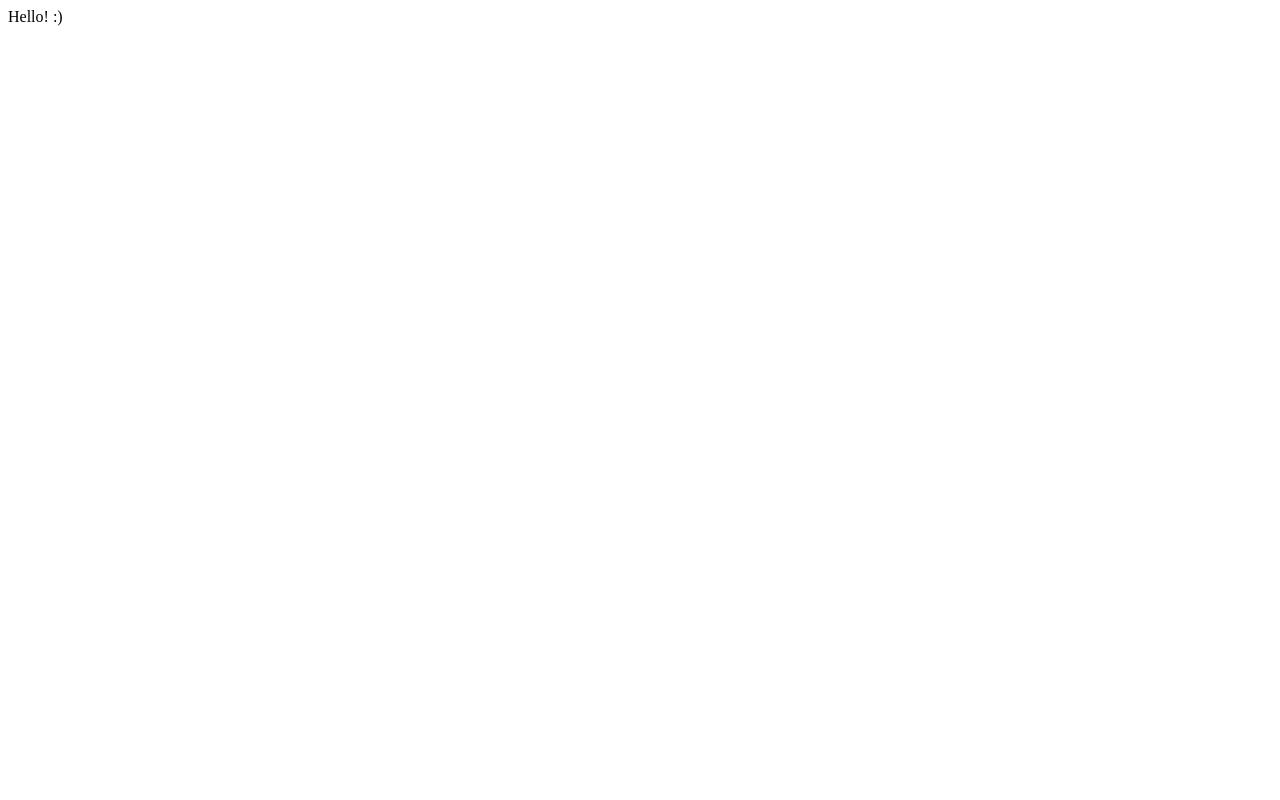
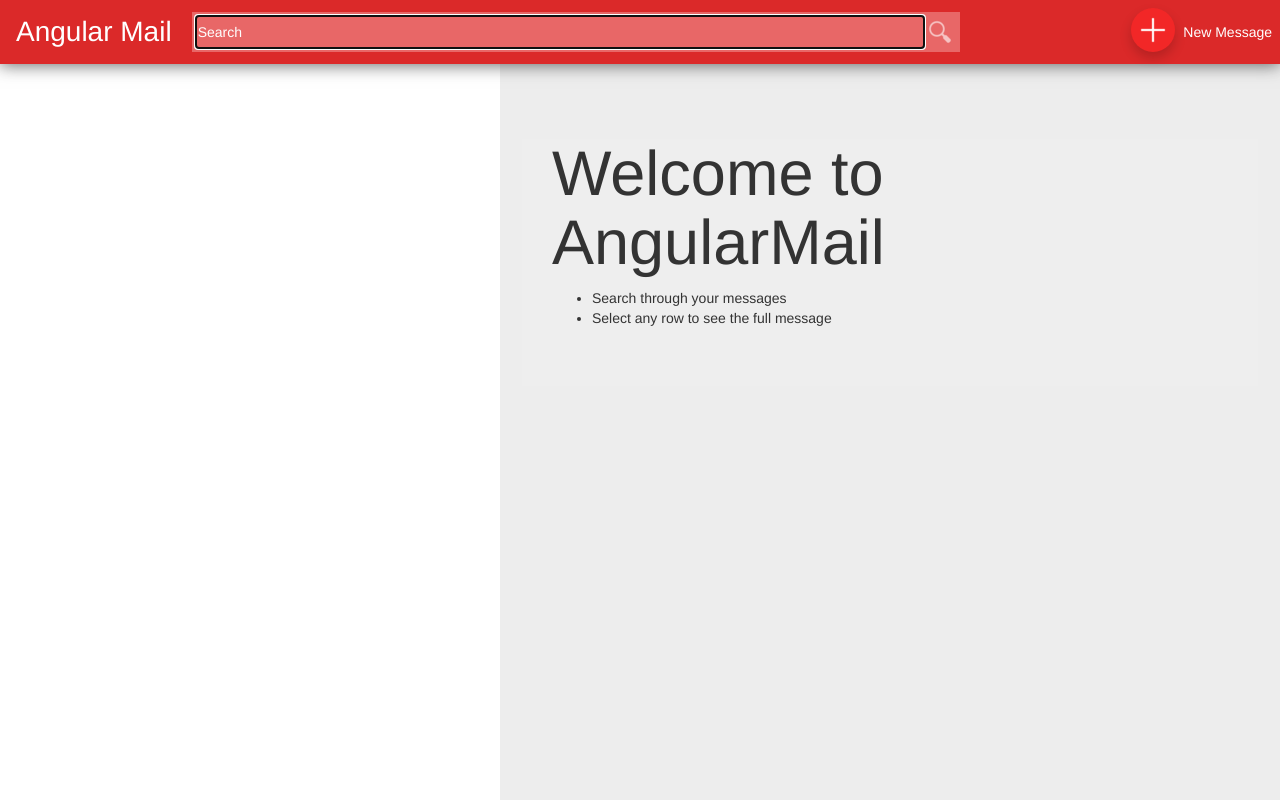
Before and after one commit to Adriaaaaan/es6-mail-nodejs, a Flask app: page / in a window 1280 px wide. Before the commit the page is almost empty. Run offline with Flask 2, Linux system fonts and the light colour scheme; data that the repository does not hold is empty; some libraries are stand-ins or nearby versions.

Commit message:
added sending of emails

```diff
--- a/server.py
+++ b/server.py
@@ -1,4 +1,5 @@
 from flask import Flask
+from flask import jsonify
 from flask import request, url_for,redirect
 from pymongo import MongoClient
 import json
@@ -13,8 +14,30 @@ db = client.angularMail
 def toJson(data):
     return json.dumps(data, default=json_util.default)
 
+@app.route('/')
+def index():
+    return app.send_static_file('index.html')
 
-@app.route('/rest/messages')
+@app.route('/rest/messages', methods=['GET', 'POST'])
+def messages():
+    if request.method == 'POST':
+        return addMessage(request.get_json())
+    else:
+        return getMessages()
+
+
+@app.route('/rest/messages/<id>')
+def getMessage(id):
+    result = db.messages.find_one({'_id': ObjectId(id)})
+    return toJson(result)
+
+def addMessage(post):
+    id = db.messages.insert(post)
+    response = jsonify()
+    response.status_code = 201
+    response.autocorrect_location_header = False
+    return response
+
 def getMessages():
     rows = int(request.args.get('resultsNumber', 100))
     start = int(request.args.get('startNumber', 0))
@@ -24,11 +47,6 @@ def getMessages():
       json_results.append(result)
     return toJson(json_results)
 
-@app.route('/rest/messages/<id>')
-def getMessage(id):
-    result = db.messages.find_one({'_id': ObjectId(id)})
-    return toJson(result)
-
 if __name__ == '__main__':
   app.debug = True
   app.run(
--- a/static/css/app.css
+++ b/static/css/app.css
@@ -47,19 +47,31 @@ html, body {
     font-size: 2em;
     line-height: 48px;
     float:left;
-	margin-left:8px;
-	margin-right:16px;
+    padding-right:16px;
+}
+
+.mainHeaderAction {
+    cursor:pointer;
+    float: right;
+    height: 48px;
+    line-height: 48px;
+}
+
+.primaryAction{
+    float: left;
+    border-radius: 50%;
+    background: rgb(242, 39, 39);
+    box-shadow: 0 6px 12px rgba(0, 0, 0, 0.18);
+    margin-right: 8px;
 }
 
 .mainSearchBox {
     float:left;
     padding: 4px;
-	margin-left: 12px;
     height: 40px;
     color: white;
-	margin: 4px;
-	width: calc(100% - 156px - 32px);
     max-width: 768px;
+    width:100%;
     background: rgba(249, 188, 188, 0.42);
 }
 
--- a/static/css/phone.css
+++ b/static/css/phone.css
@@ -1,3 +1,5 @@
-@media (max-width: 960px) {
-
+@media (max-width: 599px) {
+    .hideForPhone {
+        display:none;
+    }
 }
--- a/static/index.html
+++ b/static/index.html
@@ -13,18 +13,20 @@
     <body ng-controller='MessageListCtrl'>
         <header class="mainHeader">
             <div class="mainHeaderTitle">Angular Mail</div>
+            <div ng-click="newMessage()" class="mainHeaderAction">
+                <div class="primaryAction"><div class="icn white_new" style="float: left;margin: 6px;"></div></div>
+                <div class="hideForPhone" style="overflow: hidden;color:white;">New Message</div>
+            </div>
+            <div style="padding:4px;overflow:hidden;">
                 <div class="mainSearchBox">
                     <input   ng-model="searchQuery" type="search" placeholder="Search" autofocus/>
                     <div class="icn search" style="float:right;"></div>
                 </div>
-				<div ng-click="newMessage()" style="cursor:pointer;float:right;height: 48px;line-height: 48px;">
-					<div class="icn white_new" style="float: left;line-height: 48px;margin: 8px;"></div>
-					<div style="overflow: hidden;color:white;">New Message</div>
             </div>
         </header>
         <div class="mainContent" >
             <div class="resultsPanel transitions">
-					<div ng-repeat="message in messages | filter:searchQuery" ng-class="{selected: message._id.$oid === selectedMessageId}"  class="row">
+                <div ng-repeat="message in messages| filter:searchQuery | orderBy: 'received':true" ng-class="{selected: message._id.$oid === selectedMessageId}"  class="row">
                     <messages-list-item  message="message"  ng-click="selectMessage(message)"></messages-list-item>
                 </div>
             </div>
--- a/static/js/controllers.js
+++ b/static/js/controllers.js
@@ -2,46 +2,56 @@
 
 /* Controllers */
 
-var appControllers = angular.module('appControllers',[]);
+var appControllers = angular.module('appControllers', []);
 
 
-appControllers.controller('MessageListCtrl',['$scope','Messages','$location','$routeParams',function($scope,Messages,$location,$routeParams){
-	$scope.messages = Messages.all.query();
-	$scope.selectMessage = function(message){
-		$scope.selectedMessageId=message._id.$oid;
-		$location.path('/message/'+message._id.$oid).search('dp', 'true');
+appControllers.controller('MessageListCtrl', ['$scope', 'Messages', '$location', '$routeParams', function ($scope, Messages, $location, $routeParams) {
+
+
+        Messages.all().success(function(response){
+           $scope.messages=response;
+
+        });
+        $scope.selectMessage = function (message) {
+            $scope.selectedMessageId = message._id.$oid;
+            $location.path('/message/' + message._id.$oid).search('dp', 'true');
         };
-	$scope.hasSelectedMessage = function(){
-		return $scope.selectedMessageId!==undefined || $scope.selectedMessageId!==null;
+        $scope.hasSelectedMessage = function () {
+            return $scope.selectedMessageId !== undefined || $scope.selectedMessageId !== null;
         };
         $scope.showDetailPanel = false;
 
-	$scope.newMessage = function(){
+        $scope.newMessage = function () {
             $location.path('/newMessage').search('dp', true);
         };
 
-	$scope.unselectMessage = function(){
+        $scope.unselectMessage = function () {
             $location.path('/index.html').search('dp', false);
         };
-	$scope.$on('$routeChangeStart',function(angularEvent,next,current) {
+        $scope.$on('$routeChangeStart', function (angularEvent, next, current) {
             $scope.showDetailPanel = next.params.dp || false;
-		$scope.selectedMessageId=next.pathParams.id;
+            $scope.selectedMessageId = next.pathParams.id;
         });
     }]);
 
-appControllers.controller('MessageViewCtrl',['$scope', '$routeParams','Messages',function($scope,$routeParams,Messages){
-	$scope.message = Messages.byId.get({id:$routeParams.id});
+appControllers.controller('MessageViewCtrl', ['$scope', '$routeParams', 'Messages', function ($scope, $routeParams, Messages) {
+        Messages.byId($routeParams.id).success(function(message){
+            $scope.message = message;
+        });
     }]);
 
-appControllers.controller('SendNewMessageCtrl', ['$scope', 'Messages','$location',function($scope,Messages,$location) {
-    $scope.sendMessage = function(message) {
-		return Messages.sendMessage(message)
-			.success(function(){
-					console.log("success");
-					$location.path('/index.html').search('dp', false);
+appControllers.controller('SendNewMessageCtrl', ['$scope', 'Messages','$route', '$location','$window', function ($scope, Messages,$route, $location,$window) {
+        $scope.sendMessage = function (message) {
+            message.received = Date.now();
+            message.avatar = "img/person3.jpg";
+            Messages.sendMessage(message)
+                    .success(function () {
+                        $location.path('/').search('dp', false).search();
+                        //MessageListCtrl isn't managed by router so it wont reload the data
+                        //using a different routing library would be better (for nested routes)
+                        $window.location.reload();
                     }
-			).error(function(error){
-					console.log("error: "+error);
+                ).error(function (error) {
             }
             );
         };
--- a/static/js/services.js
+++ b/static/js/services.js
@@ -6,14 +6,14 @@ var appServices = angular.module('appServices',['ngResource']);
 appServices.factory('Messages', ['$resource','$http',
   function($resource,$http){
     return {
-		all:$resource('rest/messages', {}, {
-		query: {method:'GET', isArray:true}
-	  }),
-	  byId:$resource('rest/messages/:id', {}, {
-		query: {method:'GET', isArray:false}
-	  }),
+	  all:function() {
+		return $http.get('/rest/messages');
+	  },
+	  byId:function(id) {
+		  return $http.get('/rest/messages/'+id);
+	  },
 	  sendMessage:function(message) {
-		  return $http.post('/rest/messages/send', message);
+		  return $http.post('/rest/messages', message);
 	  }
   };
   }]);
```
Also changed, not shown: messages.json (added, +1 -0 lines), 1 other file. Lines whose indentation alone changed are shown as unchanged.
